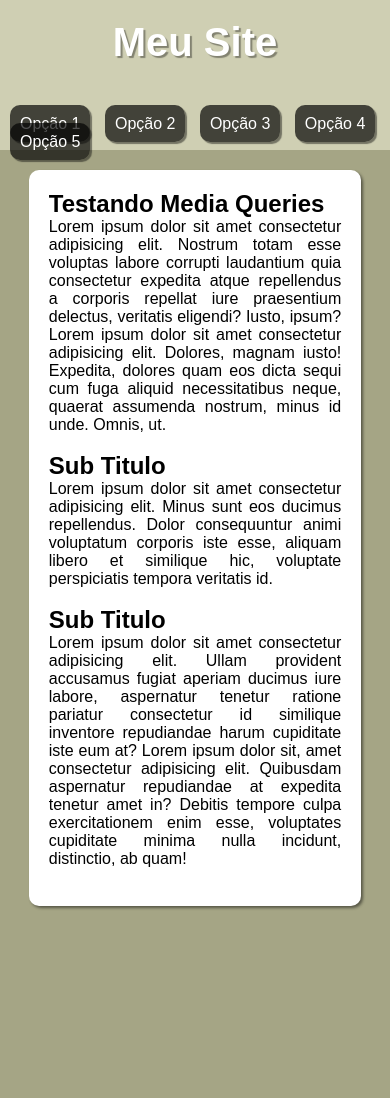
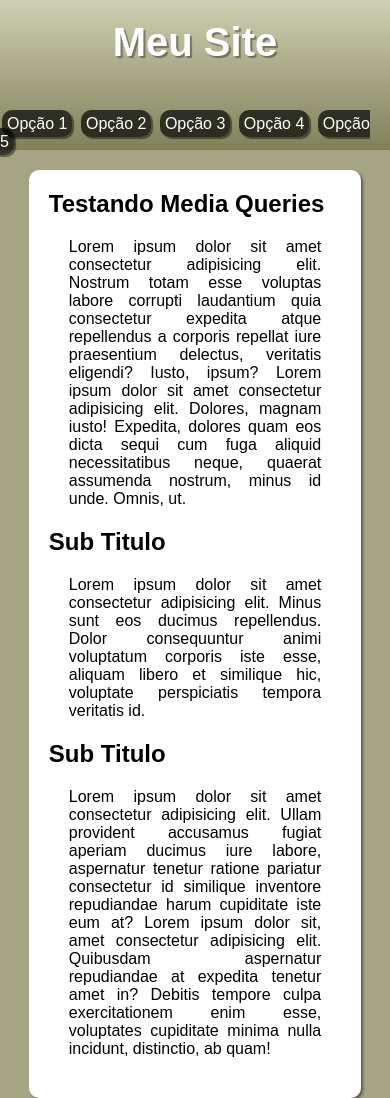
Before and after one commit to Guilherme-Efraim/html-css, a plain HTML site: page exercicios/ex026/mq005/index.html in a window 390 px wide. Shown: the top 1098 px of the page. Before the commit the page ends 926 px from the top, so only its background shows below. Drawn offline with Linux system fonts and the light colour scheme.

Commit message:
exercício ex026 atualizado

```diff
--- a/exercicios/ex026/mq005/estilos/media-query.css
+++ b/exercicios/ex026/mq005/estilos/media-query.css
@@ -0,0 +1,8 @@
+@charset "UTF-8";
+
+@media screen and (max-width: 600px) {
+    nav a {
+        padding: 5px;
+        margin: 2px;
+    }
+}
--- a/exercicios/ex026/mq005/estilos/style.css
+++ b/exercicios/ex026/mq005/estilos/style.css
@@ -8,7 +8,7 @@
 
 header {
     height: 150px;
-    background-color: rgb(207, 207, 179);
+    background-image: linear-gradient(to bottom, rgb(207, 207, 179), rgb(128, 128, 89));
 }
 
 header h1 {
@@ -55,3 +55,7 @@ article {
     box-shadow: 2px 2px 3px rgba(0, 0, 0, 0.471);
     border-radius: 10px 10px 10px 10px;
 }
+
+article p {
+    margin: 20px;
+}
--- a/exercicios/ex026/mq005/index.html
+++ b/exercicios/ex026/mq005/index.html
@@ -23,19 +23,19 @@
             <h1>Testando Media Queries</h1>
 
             <p>
-                Lorem ipsum dolor sit amet consectetur adipisicing elit. Nostrum totam esse voluptas labore corrupti laudantium quia consectetur expedita atque repellendus a corporis repellat iure praesentium delectus, veritatis eligendi? Iusto, ipsum? Lorem ipsum dolor sit amet consectetur adipisicing elit. Dolores, magnam iusto! Expedita, dolores quam eos dicta sequi cum fuga aliquid necessitatibus neque, quaerat assumenda nostrum, minus id unde. Omnis, ut. <br><br>
+                Lorem ipsum dolor sit amet consectetur adipisicing elit. Nostrum totam esse voluptas labore corrupti laudantium quia consectetur expedita atque repellendus a corporis repellat iure praesentium delectus, veritatis eligendi? Iusto, ipsum? Lorem ipsum dolor sit amet consectetur adipisicing elit. Dolores, magnam iusto! Expedita, dolores quam eos dicta sequi cum fuga aliquid necessitatibus neque, quaerat assumenda nostrum, minus id unde. Omnis, ut.
             </p>
 
             <h2>Sub Titulo</h2>
 
             <p>
-                Lorem ipsum dolor sit amet consectetur adipisicing elit. Minus sunt eos ducimus repellendus. Dolor consequuntur animi voluptatum corporis iste esse, aliquam libero et similique hic, voluptate perspiciatis tempora veritatis id. <br><br>
+                Lorem ipsum dolor sit amet consectetur adipisicing elit. Minus sunt eos ducimus repellendus. Dolor consequuntur animi voluptatum corporis iste esse, aliquam libero et similique hic, voluptate perspiciatis tempora veritatis id.
             </p>
 
             <h2>Sub Titulo</h2>
 
             <p>
-                Lorem ipsum dolor sit amet consectetur adipisicing elit. Ullam provident accusamus fugiat aperiam ducimus iure labore, aspernatur tenetur ratione pariatur consectetur id similique inventore repudiandae harum cupiditate iste eum at? Lorem ipsum dolor sit, amet consectetur adipisicing elit. Quibusdam aspernatur repudiandae at expedita tenetur amet in? Debitis tempore culpa exercitationem enim esse, voluptates cupiditate minima nulla incidunt, distinctio, ab quam! <br><br>
+                Lorem ipsum dolor sit amet consectetur adipisicing elit. Ullam provident accusamus fugiat aperiam ducimus iure labore, aspernatur tenetur ratione pariatur consectetur id similique inventore repudiandae harum cupiditate iste eum at? Lorem ipsum dolor sit, amet consectetur adipisicing elit. Quibusdam aspernatur repudiandae at expedita tenetur amet in? Debitis tempore culpa exercitationem enim esse, voluptates cupiditate minima nulla incidunt, distinctio, ab quam!
             </p>
         </article>
     </main>
```
